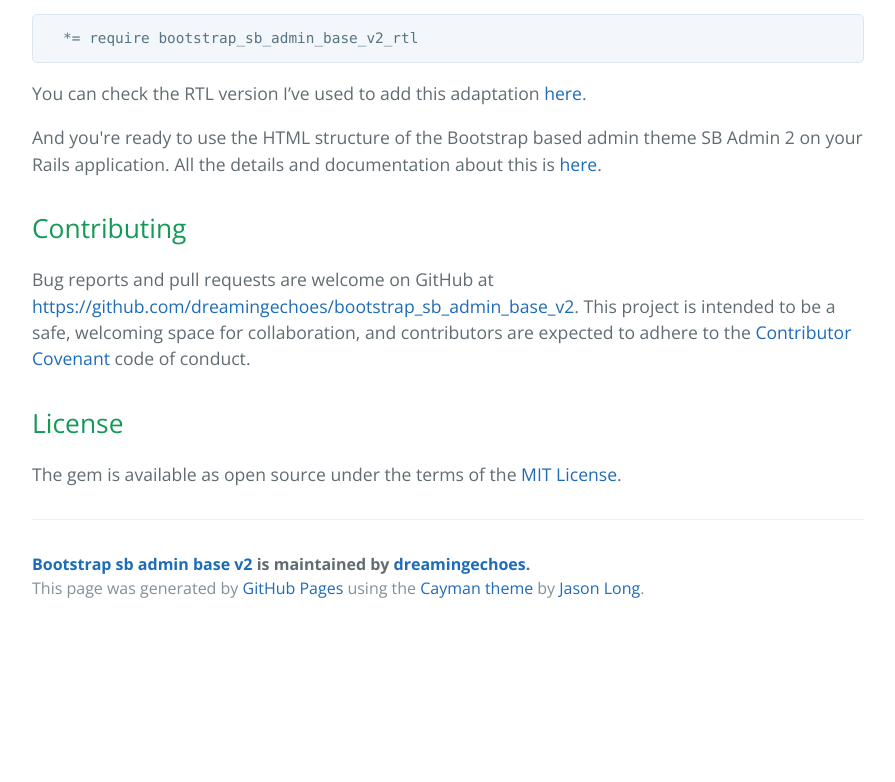
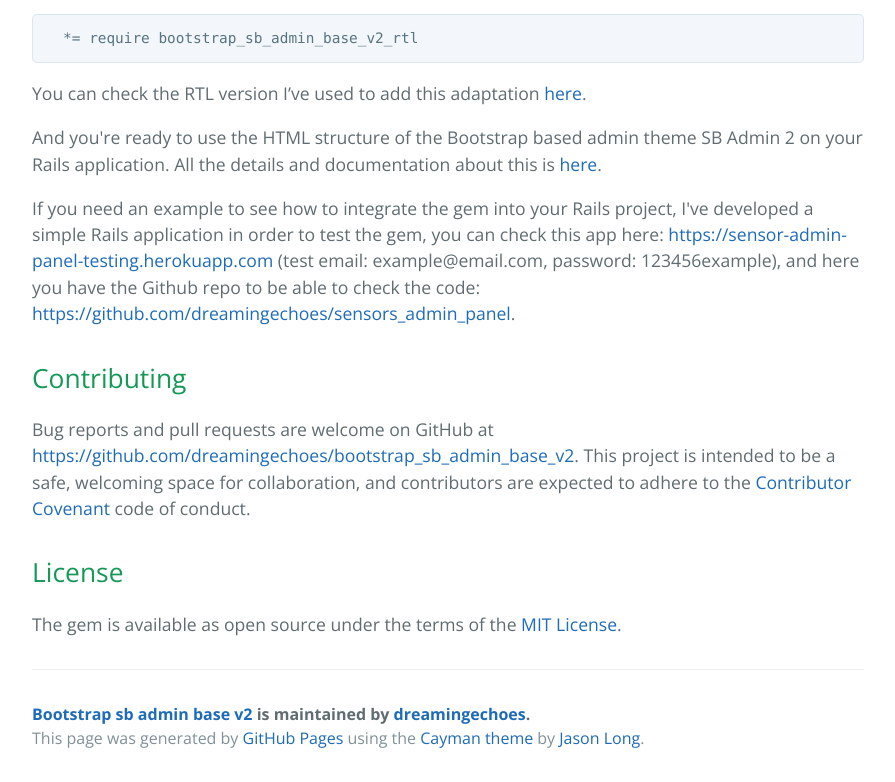
Before and after one commit to dreamingechoes/bootstrap_sb_admin_base_v2, a plain HTML site: page index.html in a window 1280 px wide. Shown: the part 1754-2536 px from the top of the page, without its empty margins (192-1087 px from the left). Before the commit the page ends 2386 px from the top, so only its background shows below. Drawn offline with nearby package versions, Linux system fonts and the light colour scheme.

Commit message:
Updated index.html

```diff
--- a/index.html
+++ b/index.html
@@ -63,6 +63,10 @@
 
         <p>And you're ready to use the HTML structure of the Bootstrap based admin theme SB Admin 2 on your Rails application. All the details and documentation about this is <a href="http://startbootstrap.com/template-overviews/sb-admin-2/">here</a>.</p>
 
+        <p>
+          If you need an example to see how to integrate the gem into your Rails project, I've developed a simple Rails application in order to test the gem, you can check this app here: <a href="https://sensor-admin-panel-testing.herokuapp.com">https://sensor-admin-panel-testing.herokuapp.com</a> (test email: example@email.com, password: 123456example), and here you have the Github repo to be able to check the code: <a href="https://github.com/dreamingechoes/sensors_admin_panel">https://github.com/dreamingechoes/sensors_admin_panel</a>.
+        </p>
+
         <h2>Contributing</h2>
 
         <p>Bug reports and pull requests are welcome on GitHub at <a href="https://github.com/dreamingechoes/bootstrap_sb_admin_base_v2">https://github.com/dreamingechoes/bootstrap_sb_admin_base_v2</a>. This project is intended to be a safe, welcoming
```
